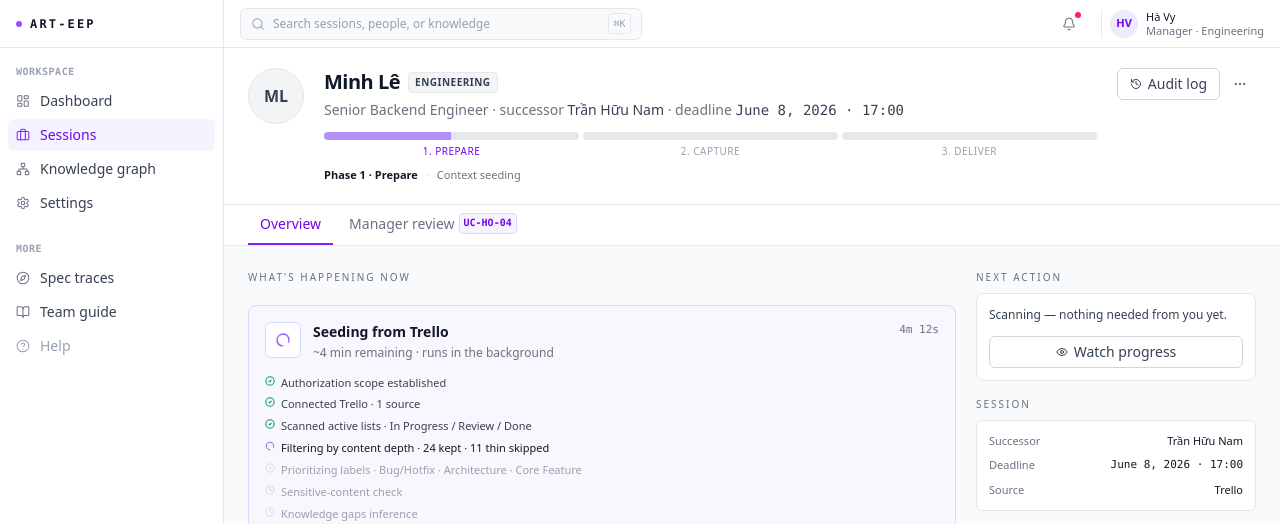
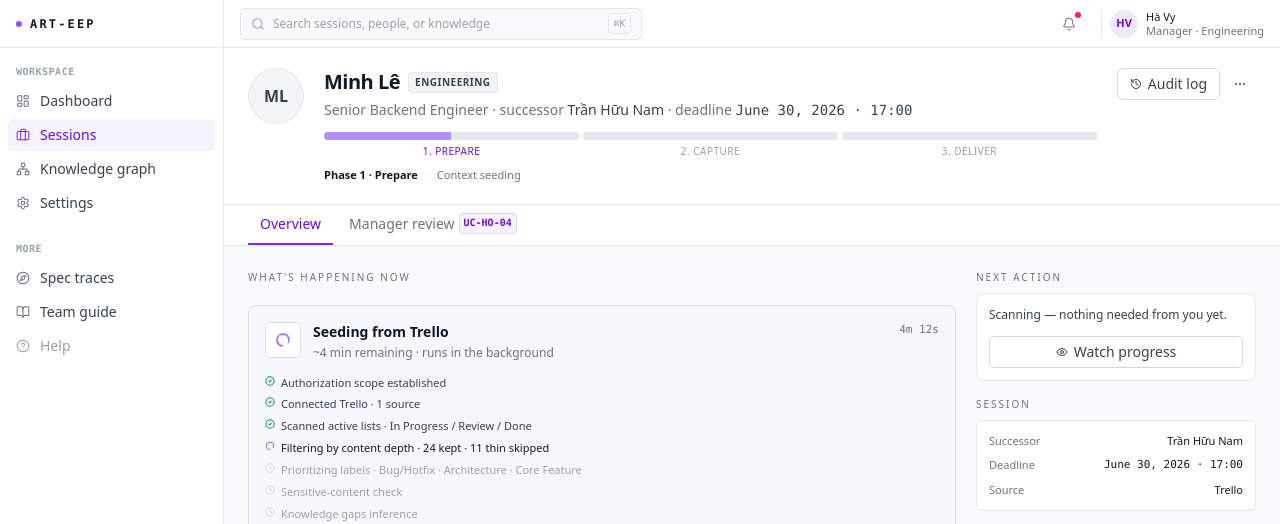
Before and after one commit to BuiDoanKhanhAnPrecioFishbone/esb-mockup, a Next.js app: page /session/minh-le in a window 1280 px wide. Shown: the top 524 px of the page. Built offline with nearby package versions, Linux system fonts and the light colour scheme.

Commit message:
fix(session-view): CL-111 timeline — Minh 26 days/deadline Jun 30; Phương Anh 12 days/deadline Jun 16/successor optional; "to be assigned" fallback in Hero + Session panels

```diff
--- a/components/mockups/session-command-view.jsx
+++ b/components/mockups/session-command-view.jsx
@@ -31,6 +31,11 @@ import UCHO04ManagerReview from "./uc-ho-04-manager-review.jsx";
        Phương Anh's surface) so both review surfaces and the dashboard
        use one noun. The post-commit KG count on the dashboard is
        "entries" — a different unit at a different stage.
+     · CL-111 · 30-day offboarding-window timeline. Minh — last day
+       Jul 4, review deadline Jun 30, 26 days left. Phương Anh — last
+       day Jun 20, review deadline Jun 16, 12 days left, successor
+       optional ("to be assigned"). Successor renders with a
+       "to be assigned" fallback wherever it shows.
    ═══════════════════════════════════════════════════════════════════ */
 
 const FLOW = [
@@ -71,13 +76,13 @@ function getSubStage(subStageId) {
 const SESSIONS = {
   ml: {
     urlSlug: "minh-le", offboarder: "Minh Lê", role: "Senior Backend Engineer",
-    dept: "Engineering", initials: "ML", subStageId: 2, daysLeft: 6,
-    successor: "Trần Hữu Nam", deadline: "June 8, 2026 · 17:00",
+    dept: "Engineering", initials: "ML", subStageId: 2, daysLeft: 26,
+    successor: "Trần Hữu Nam", deadline: "June 30, 2026 · 17:00",
   },
   pa: {
     urlSlug: "phuong-anh", offboarder: "Phương Anh Nguyễn", role: "Senior Account Executive",
-    dept: "Sales", initials: "PA", subStageId: 6, daysLeft: 4,
-    successor: "Đặng Khải Hoàn", deadline: "June 5, 2026 · 17:00",
+    dept: "Sales", initials: "PA", subStageId: 6, daysLeft: 12,
+    successor: null, deadline: "June 16, 2026 · 17:00",
   },
 };
 
@@ -236,7 +241,7 @@ function Hero({ session }) {
             )}
           </div>
           <p className="text-sm text-gray-500 mb-3">
-            {session.role} · successor <span className="text-gray-700">{session.successor}</span> · deadline <span className="text-gray-700" style={{ fontFamily: "ui-monospace, Menlo, monospace" }}>{session.deadline}</span>
+            {session.role} · successor <span className="text-gray-700">{session.successor || "to be assigned"}</span> · deadline <span className="text-gray-700" style={{ fontFamily: "ui-monospace, Menlo, monospace" }}>{session.deadline}</span>
           </p>
 
           <PhaseProgress subStageId={session.subStageId} />
@@ -563,7 +568,7 @@ function ActionSidebar({ session }) {
       <div>
         <SectionLabel>Session</SectionLabel>
         <div className="rounded-md border border-gray-200 bg-white p-3 mt-2 space-y-2 text-[11px]">
-          <InfoRow label="Successor" value={session.successor} />
+          <InfoRow label="Successor" value={session.successor || "to be assigned"} />
           <InfoRow label="Deadline"  value={session.deadline} mono />
           <InfoRow label="Source"    value="Trello" />
         </div>
@@ -737,7 +742,7 @@ function PhuongAnhReview({ session }) {
         <div>
           <SectionLabel>Session</SectionLabel>
           <div className="rounded-md border border-gray-200 bg-white p-3 mt-2 space-y-2 text-[11px]">
-            <InfoRow label="Successor" value={session.successor} />
+            <InfoRow label="Successor" value={session.successor || "to be assigned"} />
             <InfoRow label="Deadline"  value={session.deadline} mono />
           </div>
         </div>
```
